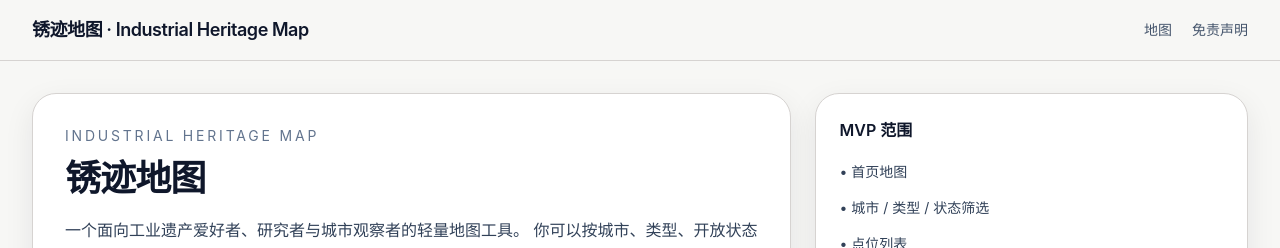
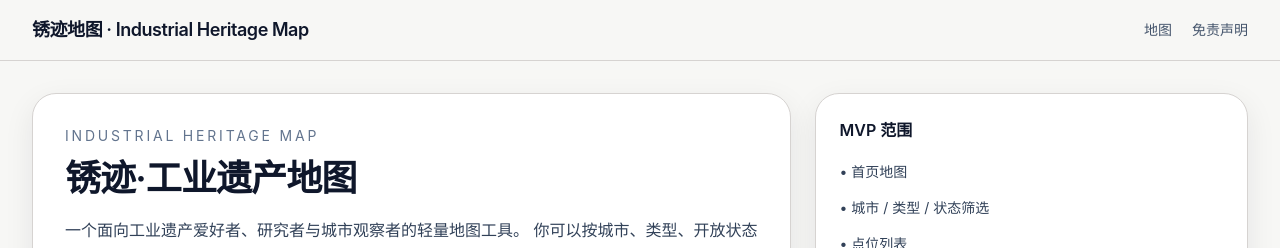
Before and after one commit to Dominique170519/industrial-heritage-map, a Next.js app: page / in a window 1280 px wide. Shown: the top 248 px of the page. Built offline with nearby package versions, Linux system fonts and the light colour scheme.

Commit message:
refine homepage branding

```diff
--- a/app/page.tsx
+++ b/app/page.tsx
@@ -14,7 +14,7 @@ export default function HomePage() {
             Industrial Heritage Map
           </p>
           <h1 className="mt-3 text-3xl font-semibold tracking-tight text-slate-900 sm:text-4xl">
-            锈迹地图
+            锈迹·工业遗产地图
           </h1>
           <p className="mt-4 max-w-3xl text-base leading-8 text-slate-700">
             一个面向工业遗产爱好者、研究者与城市观察者的轻量地图工具。
```
